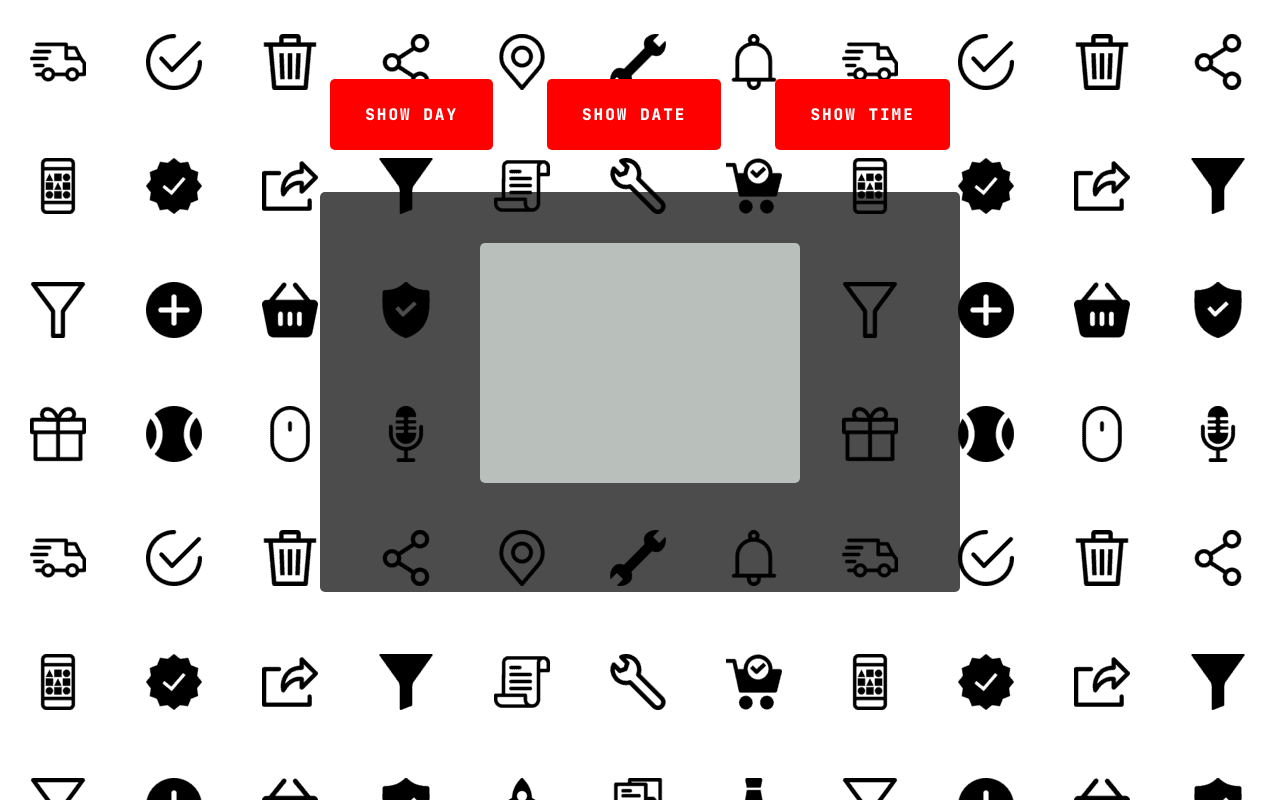
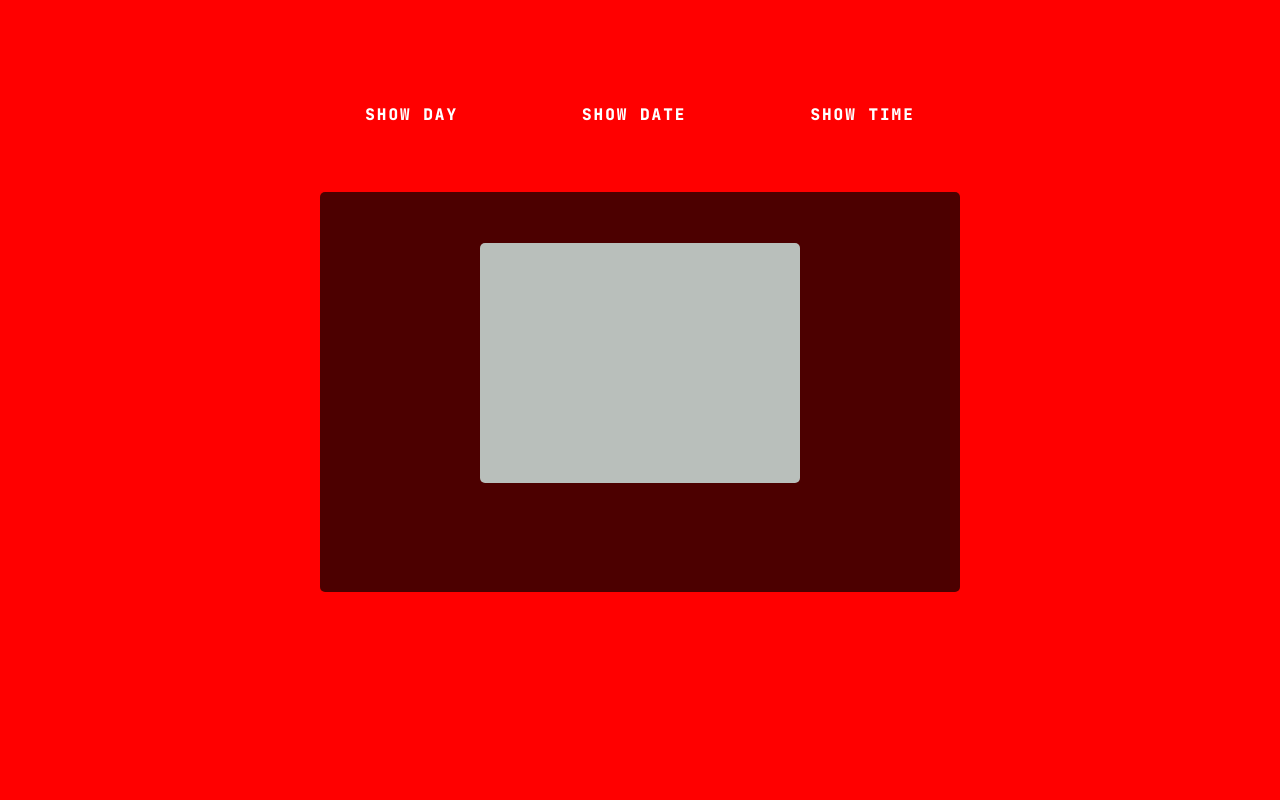
Before and after one commit to Kepitss/Show-day-date-time, a plain HTML site: page index.html in a window 1280 px wide. Drawn offline with Linux system fonts and the light colour scheme.

Commit message:
Testing pushing back without access

```diff
--- a/style.css
+++ b/style.css
@@ -1,4 +1,4 @@
-@import url('https://fonts.googleapis.com/css2?family=JetBrains+Mono:wght@800&display=swap');
+@import url("https://fonts.googleapis.com/css2?family=JetBrains+Mono:wght@800&display=swap");
 * {
   padding: 0;
   margin: 0;
@@ -6,7 +6,8 @@
 }
 
 body {
-    background: url('background-digital-clock.png');
+  /* background: url('background-digital-clock.png');  */
+  background-color: red;
 }
 
 .container {
@@ -28,7 +29,7 @@ body {
   background-color: rgba(255, 0, 0, 1);
   cursor: pointer;
   /* Button text style */
-    font-family: 'JetBrains Mono', monospace;
+  font-family: "JetBrains Mono", monospace;
   font-size: 1em;
   text-transform: uppercase;
   letter-spacing: 2px;
@@ -64,13 +65,14 @@ body {
 
 .text-output-container2 .text-output {
   position: absolute;
-    font-family: 'JetBrains Mono', monospace;
+  font-family: "JetBrains Mono", monospace;
   text-transform: uppercase;
   font-size: 4.5em;
   color: rgba(255, 0, 0, 1);
-
 }
 
- .day, .date, .time {
+.day,
+.date,
+.time {
   transition: 0.3s ease-in-out;
 }
```
Lines whose indentation alone changed are shown as unchanged.
